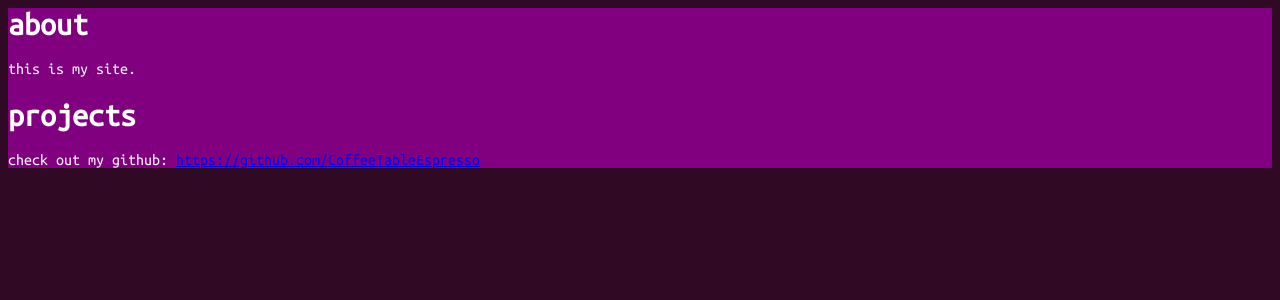
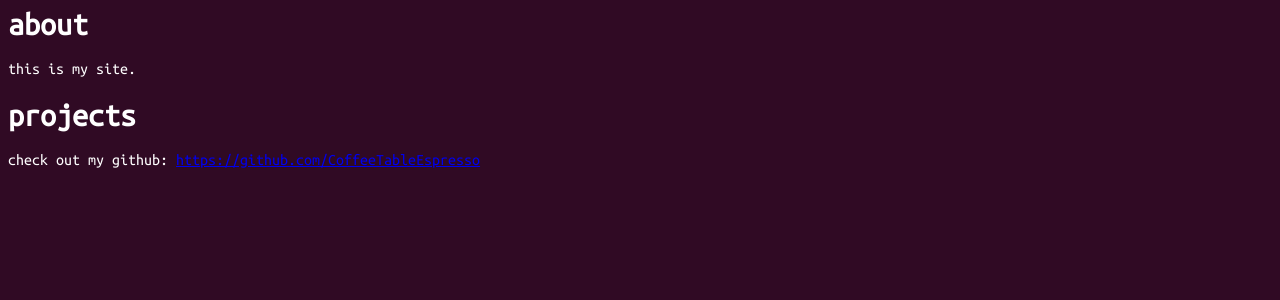
Before and after one commit to CoffeeTableEspresso/CoffeeTableEspresso.github.io, a PHP site: page / in a window 1280 px wide. Shown: the top 300 px of the page. Run offline with PHP 8.4, Linux system fonts and the light colour scheme.

Commit message:
Update style.css

```diff
--- a/assets/css/style.css
+++ b/assets/css/style.css
@@ -8,5 +8,4 @@ body {
 
 div {
     display: block;
-    background-color: purple;
 }
```
